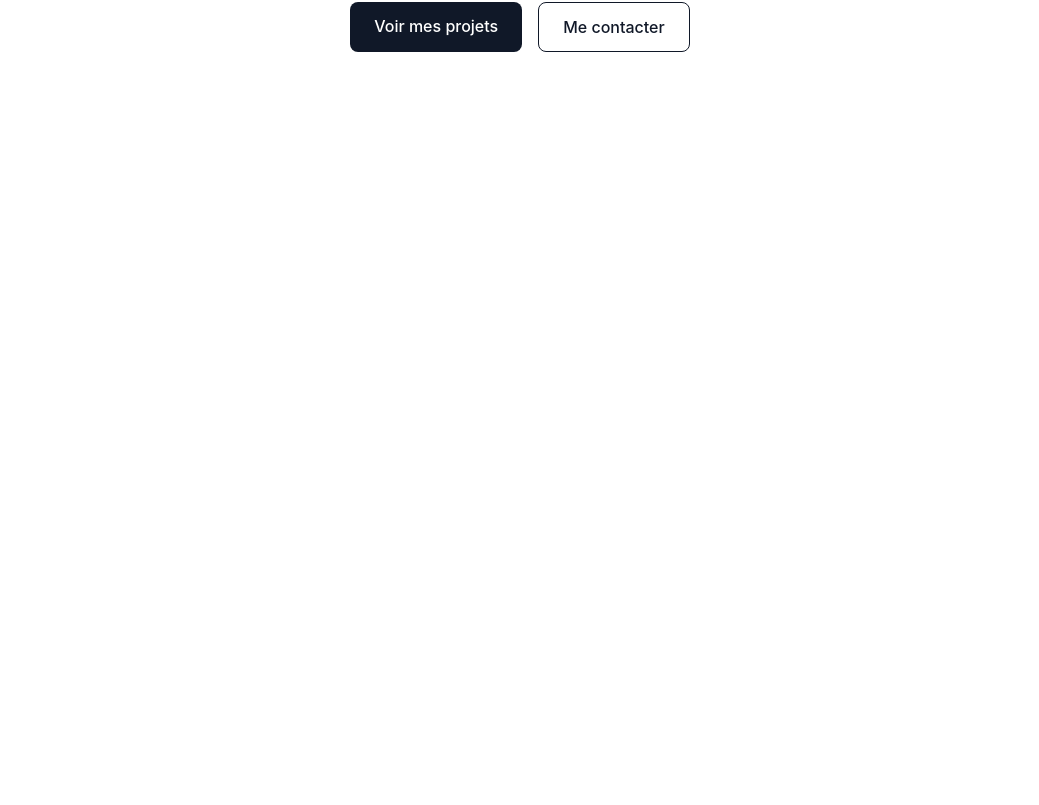
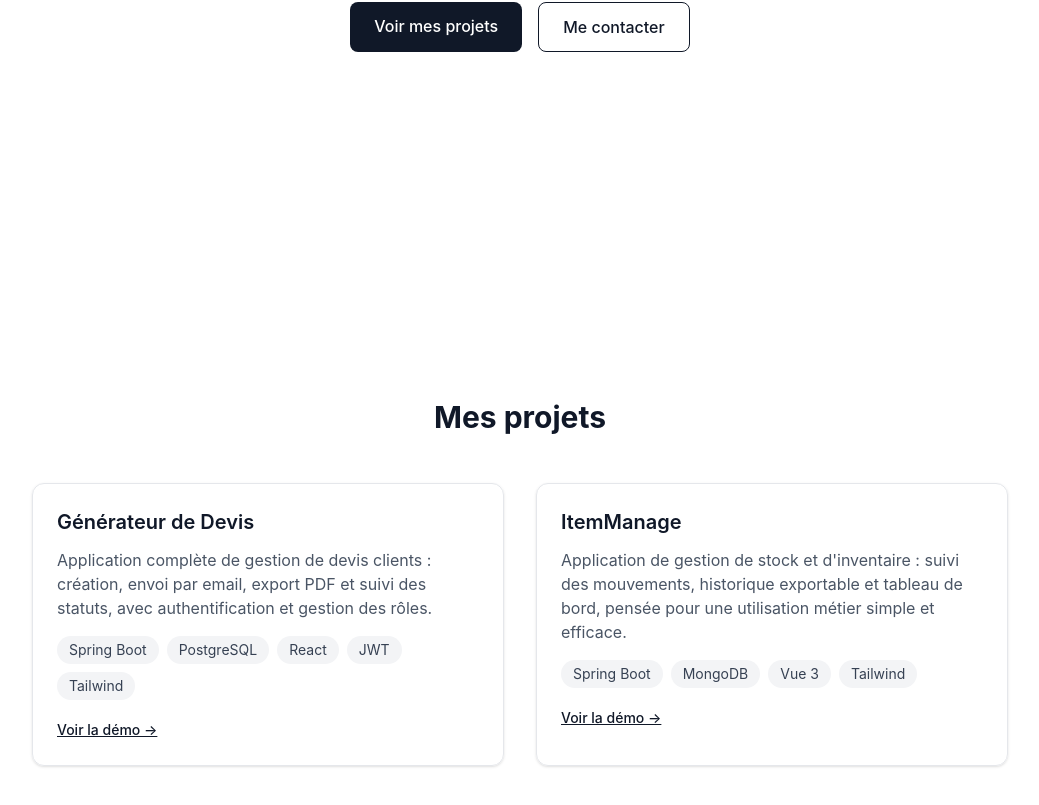
Before and after one commit to Eliess-hue/eliessportfolio, an Angular app: page / in a window 1280 px wide. Shown: the part 481-1286 px from the top of the page, without its empty margins (120-1159 px from the left). Before the commit the page ends 800 px from the top, so only its background shows below. Built offline with nearby package versions, Linux system fonts and the light colour scheme.

Commit message:
feat: add projects section

```diff
--- a/src/app/app.html
+++ b/src/app/app.html
@@ -1,3 +1,4 @@
 <main>
   <app-hero />
+  <app-projects />
 </main>
--- a/src/app/app.ts
+++ b/src/app/app.ts
@@ -1,8 +1,9 @@
 import { Component } from '@angular/core';
 import { Hero } from './components/hero/hero';
+import { Projects } from './components/projects/projects';
 
 @Component({
-  imports: [Hero],
+  imports: [Hero, Projects],
   selector: 'app-root',
   styleUrl: './app.scss',
   templateUrl: './app.html',
--- /dev/null
+++ b/src/app/components/projects/projects.html
@@ -0,0 +1,25 @@
+<section id="projets" class="py-20 px-6 max-w-5xl mx-auto">
+  <h2 class="text-3xl font-bold text-center text-gray-900 mb-12">Mes projets</h2>
+
+  <div class="grid gap-8 md:grid-cols-2">
+    @for (project of projects; track project.name) {
+      <div class="border border-gray-200 rounded-xl p-6 shadow-sm hover:shadow-md transition">
+        <h3 class="text-xl font-semibold text-gray-900">{{ project.name }}</h3>
+        <p class="mt-3 text-gray-600">{{ project.pitch }}</p>
+
+        <div class="mt-4 flex flex-wrap gap-2">
+          @for (tech of project.stack; track tech) {
+            <span class="px-3 py-1 text-sm rounded-full bg-gray-100 text-gray-700">
+              {{ tech }}
+            </span>
+          }
+        </div>
+
+        <a [href]="project.demoUrl" target="_blank" rel="noopener noreferrer"
+           class="mt-5 inline-block text-sm font-medium text-gray-900 underline hover:text-gray-600">
+          Voir la démo →
+        </a>
+      </div>
+    }
+  </div>
+</section>
--- /dev/null
+++ b/src/app/components/projects/projects.ts
@@ -0,0 +1,31 @@
+import { Component } from '@angular/core';
+
+interface Project {
+  name: string;
+  pitch: string;
+  stack: string[];
+  demoUrl: string;
+}
+
+@Component({
+  selector: 'app-projects',
+  imports: [],
+  templateUrl: './projects.html',
+  styleUrl: './projects.scss',
+})
+export class Projects {
+  protected readonly projects: Project[] = [
+    {
+      name: 'Générateur de Devis',
+      pitch: "Application complète de gestion de devis clients : création, envoi par email, export PDF et suivi des statuts, avec authentification et gestion des rôles.",
+      stack: ['Spring Boot', 'PostgreSQL', 'React', 'JWT', 'Tailwind'],
+      demoUrl: 'https://devisgeneratorproject.vercel.app',
+    },
+    {
+      name: 'ItemManage',
+      pitch: "Application de gestion de stock et d'inventaire : suivi des mouvements, historique exportable et tableau de bord, pensée pour une utilisation métier simple et efficace.",
+      stack: ['Spring Boot', 'MongoDB', 'Vue 3', 'Tailwind'],
+      demoUrl: 'https://itemmanage-frontend.vercel.app/',
+    },
+  ];
+}
```
Also changed, not shown: src/app/components/projects/projects.scss (added), 1 other file (tests, documents, lock files or other folders).
